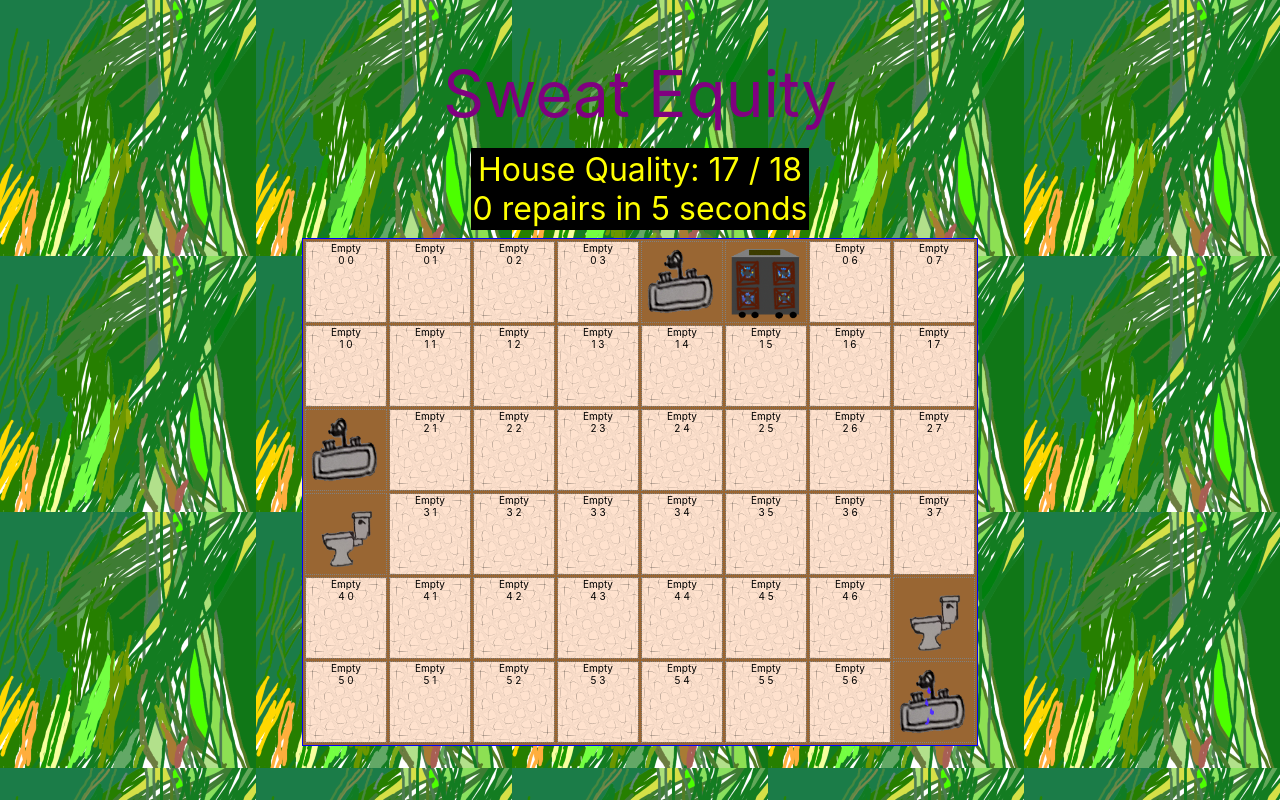
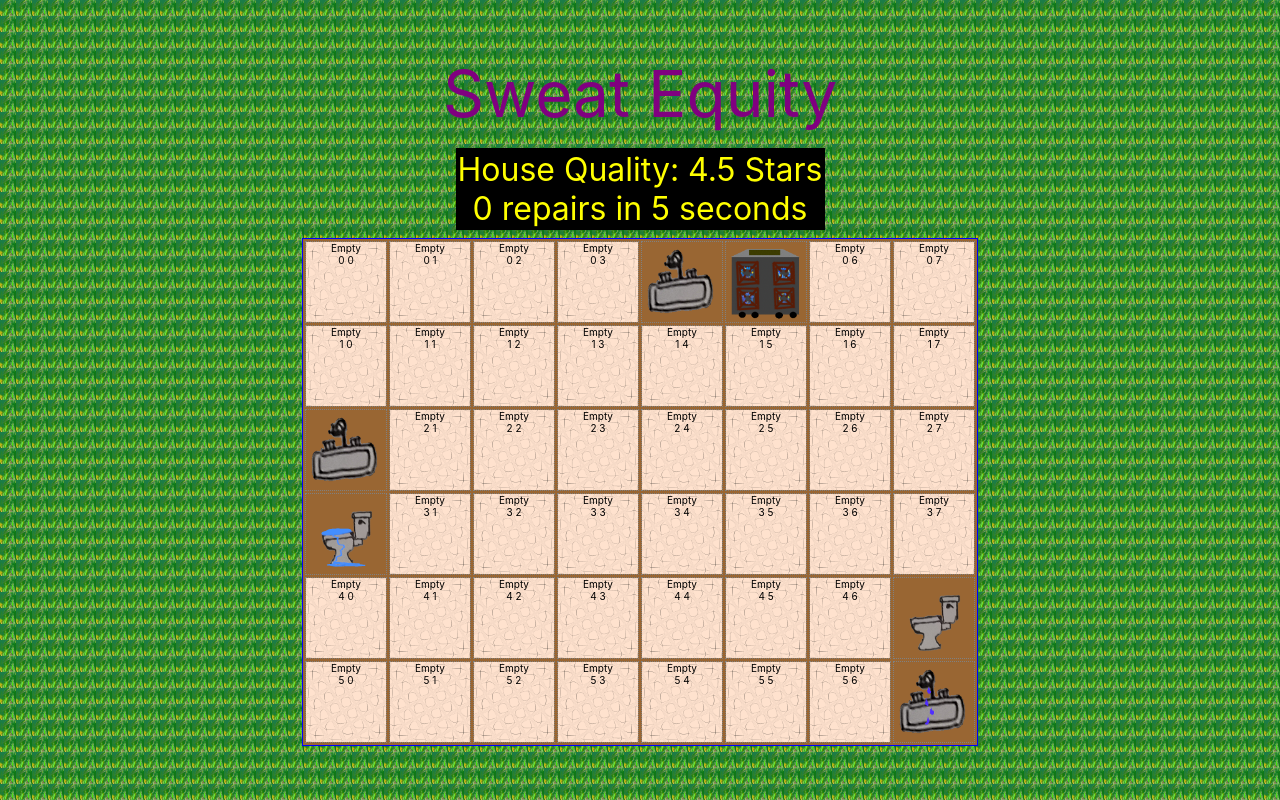
Before and after one commit to addison-grant/sweat-equity-2, a React (Create React App) app: page / in a window 1280 px wide. Built offline with nearby package versions, Linux system fonts and the light colour scheme.

Commit message:
Increase tick rate to 5 per second and reduce grass size

```diff
--- a/src/components/House.css
+++ b/src/components/House.css
@@ -35,6 +35,7 @@
   min-height: 100vh;
   background-color: lightgreen;
   background-image: url('../img/grasstile.png');
+  background-size: 16px;
   display: flex;
   flex-direction: column;
   justify-content: center;
--- a/src/components/House.js
+++ b/src/components/House.js
@@ -74,6 +74,7 @@ class House extends React.Component {
     });
     const age = Math.round((this.state.currentDate - this.state.startDate) / 1000);
 
+    const displayScore = Math.round(10 * (score / maxPossibleScore)) / 2;
     const rowKeys = Object.keys(this.state.items);
     return (
       <div className='House-plot'>
@@ -81,7 +82,7 @@ class House extends React.Component {
           Sweat Equity
         </div>
         <div className='House-score'>
-          House Quality: {score} / {maxPossibleScore}
+          House Quality: {displayScore} Stars
           <br/>
           {this.state.repairCount} repairs in {age} seconds
         </div>
--- a/src/components/Repairable.js
+++ b/src/components/Repairable.js
@@ -29,7 +29,7 @@ class Repairable extends Component {
           condition: nextCondition
         }, this.updateScore);
       }
-    }, 1000);
+    }, 200);
 
     this.updateScore();
   }
```
